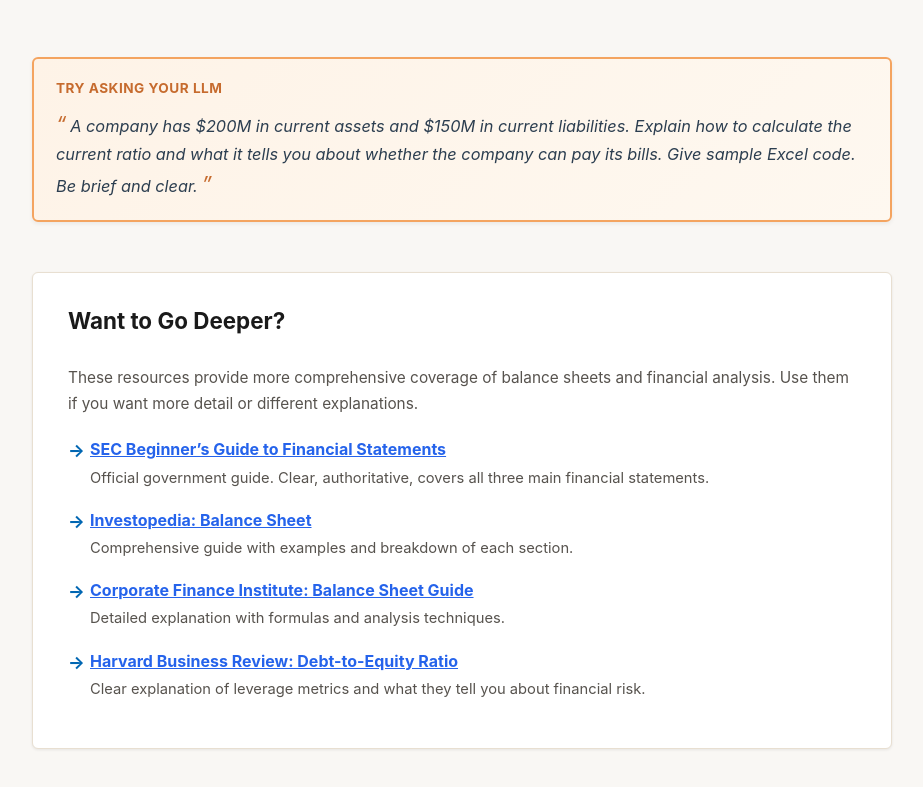
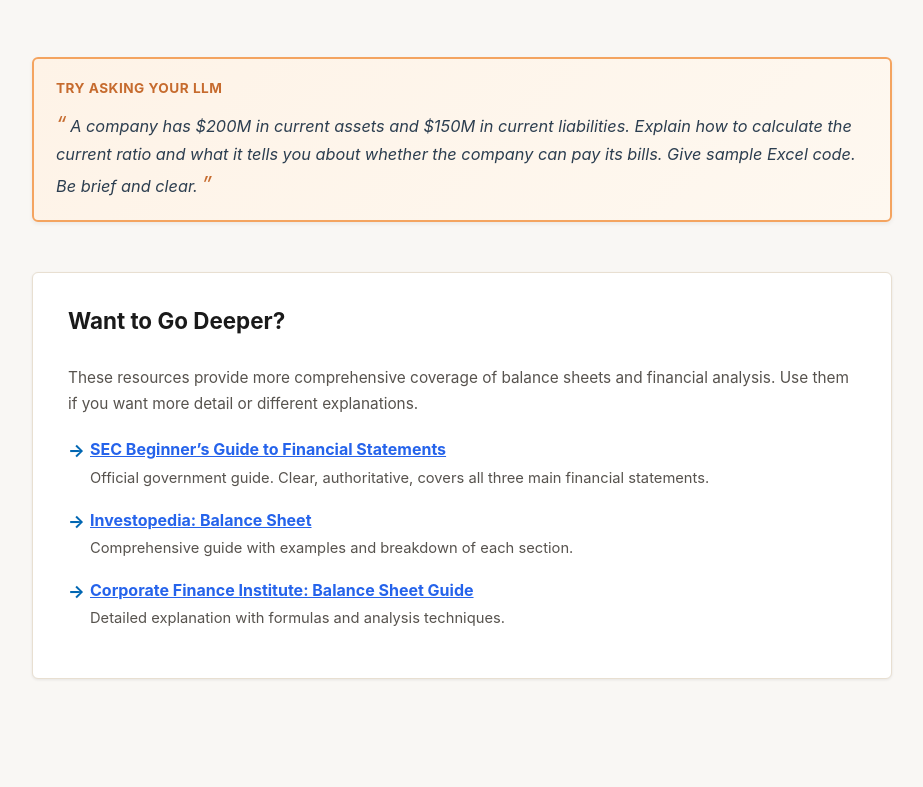
Before and after one commit to swachtel-dev/finan-i-balance-glossary, a plain HTML site: page index.html in a window 1280 px wide. Shown: the part 4752-5539 px from the top of the page, without its empty margins (178-1101 px from the left). After the commit the page ends 5491 px from the top, so only its background shows below. Drawn offline with Linux system fonts and the light colour scheme.

Commit message:
Remove HBR 404 link per Laura's feedback

```diff
--- a/index.html
+++ b/index.html
@@ -601,10 +601,6 @@
                 <strong><a href="https://corporatefinanceinstitute.com/resources/accounting/balance-sheet/" target="_blank" rel="noopener">Corporate Finance Institute: Balance Sheet Guide<span class="sr-only"> (opens in new tab)</span></a></strong>
                 <div class="description">Detailed explanation with formulas and analysis techniques.</div>
             </li>
-            <li>
-                <strong><a href="https://hbr.org/2015/07/a-refresher-on-debt-to-equity-ratio" target="_blank" rel="noopener">Harvard Business Review: Debt-to-Equity Ratio<span class="sr-only"> (opens in new tab)</span></a></strong>
-                <div class="description">Clear explanation of leverage metrics and what they tell you about financial risk.</div>
-            </li>
         </ul>
     </footer>
 </body>
```
